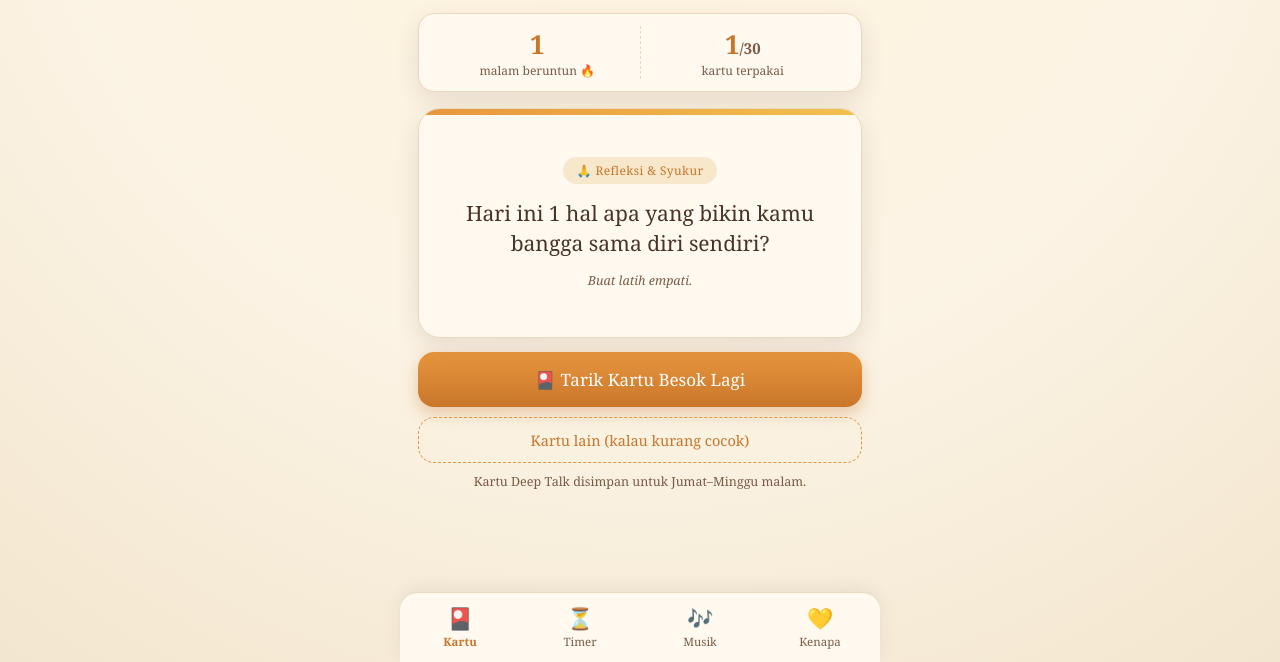
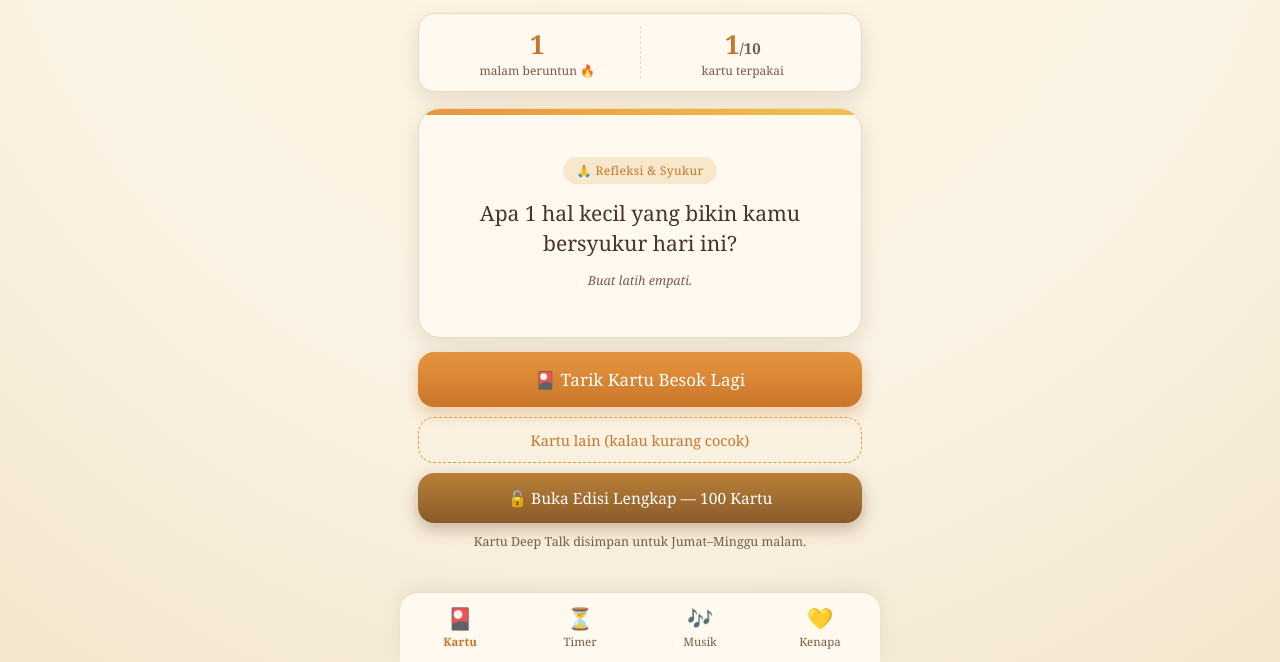
Before and after one commit to bramantyotriyono-cpu/meja-makan-hangat, a plain HTML site: page meja-makan-hangat.html in a window 1280 px wide. Both pictures are taken after a click on the button "🎴 Tarik Kartu Malam Ini". Shown: the part 138-800 px from the top of the page. Drawn offline with Linux system fonts and the light colour scheme.

Commit message:
Add files via upload

```diff
--- a/meja-makan-hangat.html
+++ b/meja-makan-hangat.html
@@ -68,6 +68,11 @@
   }
   .btn:active{transform:scale(.97)}
   .btn.ghost{background:none;color:var(--amber-dark);border:1.5px dashed var(--amber);box-shadow:none;font-size:14.5px;padding:12px;margin-top:10px}
+  a.btn{text-align:center;text-decoration:none;width:auto}
+  .btn.gold{
+    background:linear-gradient(180deg,#B98036,#8A5A2B);margin-top:10px;
+    font-size:15.5px;padding:14px;box-shadow:0 6px 16px rgba(107,68,35,.35);
+  }
   .note{font-size:12.5px;color:var(--brown-soft);text-align:center;margin-top:10px;line-height:1.5}
   /* timer */
   .timer-num{font-size:56px;text-align:center;font-variant-numeric:tabular-nums;letter-spacing:2px;margin:10px 0}
@@ -113,7 +118,7 @@
 
   <div class="streakbar">
     <div><div class="num" id="streak">0</div><div class="lbl">malam beruntun 🔥</div></div>
-    <div><div class="num" id="usedCount">0<span style="font-size:15px;color:var(--brown-soft)">/30</span></div><div class="lbl">kartu terpakai</div></div>
+    <div><div class="num" id="usedCount">0<span style="font-size:15px;color:var(--brown-soft)">/10</span></div><div class="lbl">kartu terpakai</div></div>
   </div>
 
   <!-- PAGE: KARTU -->
@@ -125,6 +130,7 @@
     </div>
     <button class="btn" id="drawBtn" onclick="drawCard()">🎴 Tarik Kartu Malam Ini</button>
     <button class="btn ghost" onclick="drawCard(true)">Kartu lain (kalau kurang cocok)</button>
+    <a class="btn gold" href="https://lynk.id/bramantyotriyono" target="_blank">🔓 Buka Edisi Lengkap — 100 Kartu</a>
     <div class="note" id="deepNote"></div>
   </div>
 
@@ -176,6 +182,7 @@
       <li><b>Mulai dari yang ringan.</b> Deep Talk disimpan untuk Jumat/Minggu malam.</li>
     </ul>
     <div class="quote">Di akhir hidup, kita tidak akan ingat berapa email yang kita balas saat makan malam. Kita hanya akan ingat siapa yang duduk di sebelah kita.</div>
+    <a class="btn gold" href="https://lynk.id/bramantyotriyono" target="_blank">🔓 Buka Edisi Lengkap — 100 Kartu</a>
     <button class="btn ghost" onclick="resetAll()">🔄 Reset semua kartu & streak</button>
   </div>
 
@@ -189,7 +196,7 @@
 </div>
 
 <script>
-// ===== data: 30 pertanyaan, 6 kategori =====
+// ===== data: versi gratis — 10 pertanyaan, 6 kategori =====
 const CATS = {
   lucu:      {name:"😄 Ringan & Lucu", hint:"Buat mencairkan suasana."},
   syukur:    {name:"🙏 Refleksi & Syukur", hint:"Buat latih empati."},
@@ -200,36 +207,18 @@ const CATS = {
 };
 const QUESTIONS = [
   {c:"lucu", q:"Hari ini apa yang paling bikin kamu ngakak?"},
-  {c:"lucu", q:"Kalau kamu jadi superhero 1 hari, kekuatannya apa dan buat apa?"},
-  {c:"lucu", q:"Makanan apa yang wajib ada kalau kiamat besok?"},
   {c:"lucu", q:"Kalau rumah kita jadi film, judulnya apa?"},
-  {c:"lucu", q:"Siapa di keluarga ini yang paling jago drama kalau sakit?"},
-  {c:"syukur", q:"Hari ini 1 hal apa yang bikin kamu bangga sama diri sendiri?"},
+  {c:"syukur", q:"Apa 1 hal kecil yang bikin kamu bersyukur hari ini?"},
   {c:"syukur", q:"Siapa yang paling berjasa buat hari kamu hari ini?"},
-  {c:"syukur", q:"Apa 1 hal kecil yang bikin kamu bersyukur hari ini?"},
-  {c:"syukur", q:"Kapan terakhir kali kamu merasa “aku dicintai”?"},
-  {c:"syukur", q:"Kalau boleh ngucapin terima kasih ke 1 orang di meja ini, mau ke siapa dan kenapa?"},
   {c:"mimpi", q:"5 tahun dari sekarang, kamu pengen lagi ngapain?"},
-  {c:"mimpi", q:"Kalau punya uang 1M tapi harus dihabisin dalam 24 jam buat keluarga, buat apa?"},
   {c:"mimpi", q:"Negara mana yang paling pengen kita kunjungi bareng, dan mau ngapain di sana?"},
-  {c:"mimpi", q:"Kalau boleh punya 1 skill ajaib, mau bisa apa?"},
-  {c:"mimpi", q:"Kerja impian kamu waktu kecil apa? Masih sama nggak?"},
   {c:"kenangan", q:"Kenangan paling lucu kita bareng apa?"},
-  {c:"kenangan", q:"Apa tradisi keluarga yang pengen kamu terusin sampai punya anak nanti?"},
-  {c:"kenangan", q:"1 sifat Papa/Mama yang paling kamu suka apa?"},
-  {c:"kenangan", q:"Kalau kita bikin “Hari Bebas Aturan Keluarga”, aturannya apa?"},
   {c:"kenangan", q:"Momen apa yang bikin kamu ngerasa “ini rumahku banget”?"},
-  {c:"nilai", q:"Menurut kamu, orang sukses itu cirinya apa?"},
-  {c:"nilai", q:"Kalau boleh ubah 1 peraturan di sekolah/kantor, mau ubah apa?"},
-  {c:"nilai", q:"Berita apa minggu ini yang paling ganggu pikiran kamu?"},
   {c:"nilai", q:"Apa arti “rumah” menurut kamu?"},
-  {c:"nilai", q:"Kalau kamu jadi menteri 1 hari, masalah apa yang pertama kamu beresin?"},
-  {c:"deep", q:"Kapan terakhir kali kamu takut? Gimana cara kamu ngelawan rasa takut itu?"},
-  {c:"deep", q:"Apa 1 hal yang pengen kamu coba tapi belum berani?"},
-  {c:"deep", q:"Kalau boleh ngobrol 1 jam sama diri kamu 10 tahun lalu, mau ngomong apa?"},
-  {c:"deep", q:"Apa arti “bahagia” buat kamu sekarang? Beda nggak sama 2 tahun lalu?"},
-  {c:"deep", q:"1 hal apa yang pengen kamu bilang ke kita semua tapi belum sempat?"}
+  {c:"deep", q:"Apa 1 hal yang pengen kamu coba tapi belum berani?"}
 ];
+const TOTAL = QUESTIONS.length;
+const UPSELL = "🔓 Suka ritualnya? Edisi Lengkap punya 100 kartu — cukup untuk 3 bulan lebih tanpa mengulang.";
 
 // ===== storage (fallback ke memori kalau localStorage tak tersedia) =====
 let mem = {};
@@ -248,7 +237,7 @@ function isWeekendNight(){ const d = new Date().getDay(); return d===5 || d===6
 
 function refreshStats(){
   document.getElementById("streak").textContent = streak;
-  document.getElementById("usedCount").innerHTML = used.length + '<span style="font-size:15px;color:var(--brown-soft)">/30</span>';
+  document.getElementById("usedCount").innerHTML = used.length + '<span style="font-size:15px;color:var(--brown-soft)">/' + TOTAL + '</span>';
   document.getElementById("deepNote").textContent = isWeekendNight()
     ? "🌙 Malam akhir pekan — kartu Deep Talk ikut masuk tumpukan."
     : "Kartu Deep Talk disimpan untuk Jumat–Minggu malam.";
@@ -261,7 +250,7 @@ function drawCard(redraw){
     if(nonDeep.length) pool = nonDeep;
   }
   if(pool.length===0){
-    toast("Semua 30 kartu sudah terpakai! Reset di halaman 💛 Kenapa.");
+    toast("Semua " + TOTAL + " kartu gratis terpakai! " + UPSELL);
     return;
   }
   const pick = pool[Math.floor(Math.random()*pool.length)];
@@ -336,7 +325,7 @@ function resetAll(){
   document.getElementById("qText").textContent="Masukkan semua HP ke keranjang, lalu tarik satu kartu untuk malam ini. 🧺";
   document.getElementById("qHint").textContent="Yang jawab duluan, boleh pilih pertanyaan besok.";
   document.getElementById("drawBtn").textContent="🎴 Tarik Kartu Malam Ini";
-  toast("Tumpukan kartu kembali penuh — 30 kartu siap.");
+  toast("Tumpukan kartu kembali penuh — " + TOTAL + " kartu siap.");
 }
 let toastT=null;
 function toast(msg){
```
Also changed, not shown: index.html (+7 -2 lines).
